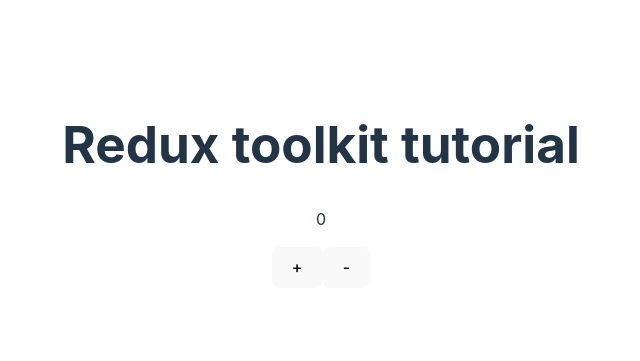
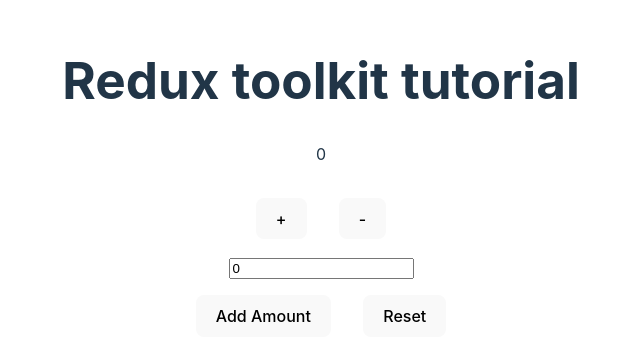
Before and after one commit to sunyang-629/Youtube-redux-toolkit-tutorial, a React (Vite) app: page / in a window 1280 px wide. Shown: the part 215-576 px from the top of the page, without its empty margins (319-959 px from the left). Built offline with nearby package versions, Linux system fonts and the light colour scheme.

Commit message:
1-complete

```diff
--- a/src/features/counter/Counter.tsx
+++ b/src/features/counter/Counter.tsx
@@ -1,11 +1,19 @@
 import React from "react";
 
-import { increment, decrement } from "./counterSlice";
+import { increment, decrement, reset, incrementByAmount } from "./counterSlice";
 import { useAppDispatch, useAppSelector } from "../../app/hooks";
 
 const Counter: React.FC = () => {
+  const [incrementAmount, setIncrementAmount] = React.useState<string>(0);
+
+  const addValue = Number(incrementAmount) || 0;
   const count = useAppSelector((state) => state.counter.count);
   const dispatch = useAppDispatch();
+
+  const resetAll = () => {
+    setIncrementAmount(0);
+    dispatch(reset());
+  };
   return (
     <section>
       <p>{count}</p>
@@ -13,6 +21,19 @@
         <button onClick={() => dispatch(increment())}>+</button>
         <button onClick={() => dispatch(decrement())}>-</button>
       </div>
+
+      <input
+        type="text"
+        value={incrementAmount}
+        onChange={(e) => setIncrementAmount(e.target.value)}
+      />
+
+      <div>
+        <button onClick={() => dispatch(incrementByAmount(addValue))}>
+          Add Amount
+        </button>
+        <button onClick={resetAll}>Reset</button>
+      </div>
     </section>
   );
 };
--- a/src/features/counter/counterSlice.ts
+++ b/src/features/counter/counterSlice.ts
@@ -14,9 +14,16 @@
     decrement: (state) => {
       state.count -= 1;
     },
+    reset: (state) => {
+      state.count = 0;
+    },
+    incrementByAmount: (state, action) => {
+      state.count += action.payload;
+    },
   },
 });
 
-export const { increment, decrement } = counterSlice.actions;
+export const { increment, decrement, reset, incrementByAmount } =
+  counterSlice.actions;
 
 export default counterSlice.reducer;
--- a/src/index.css
+++ b/src/index.css
@@ -46,6 +46,7 @@
   background-color: #1a1a1a;
   cursor: pointer;
   transition: border-color 0.25s;
+  margin: 1em;
 }
 button:hover {
   border-color: #646cff;
```
